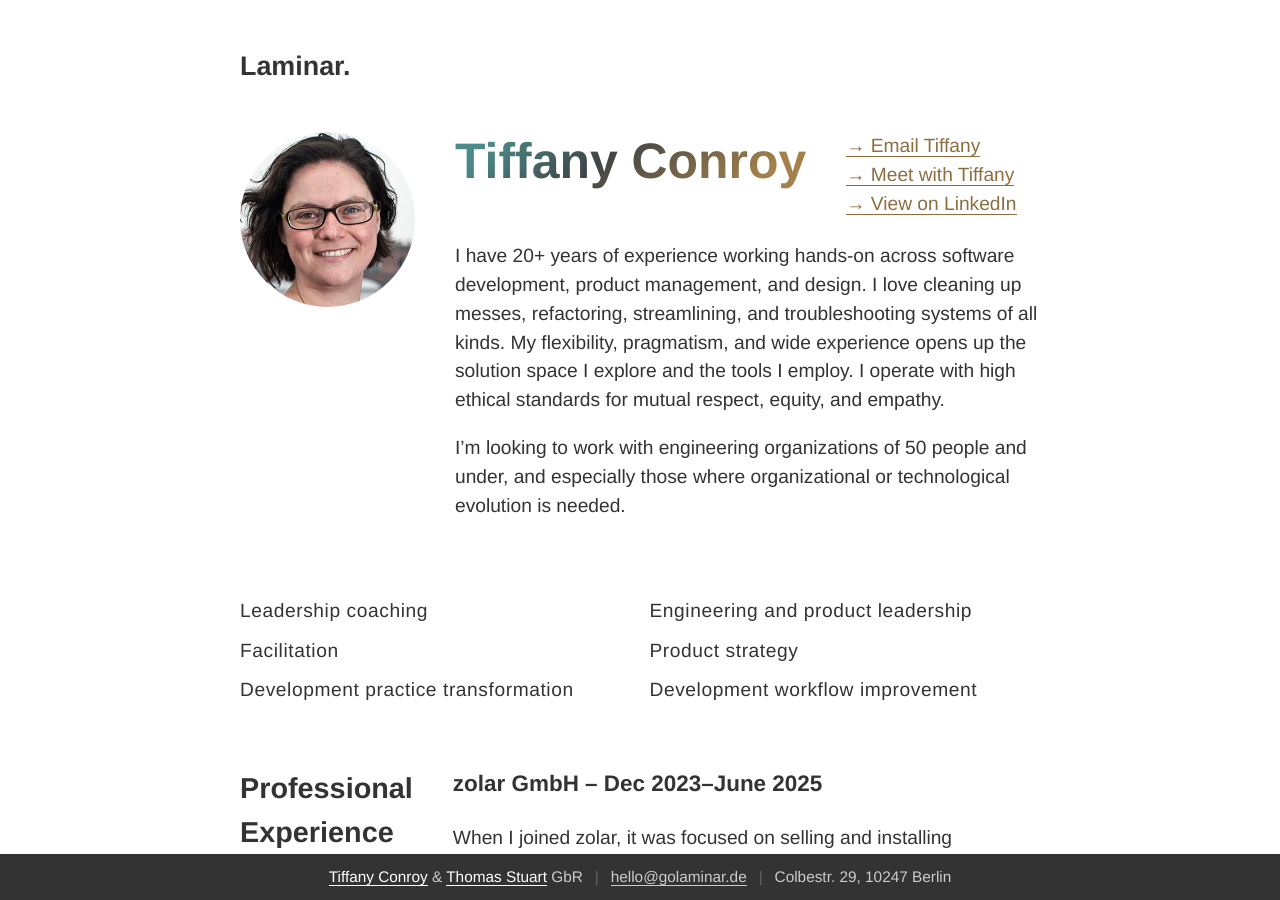
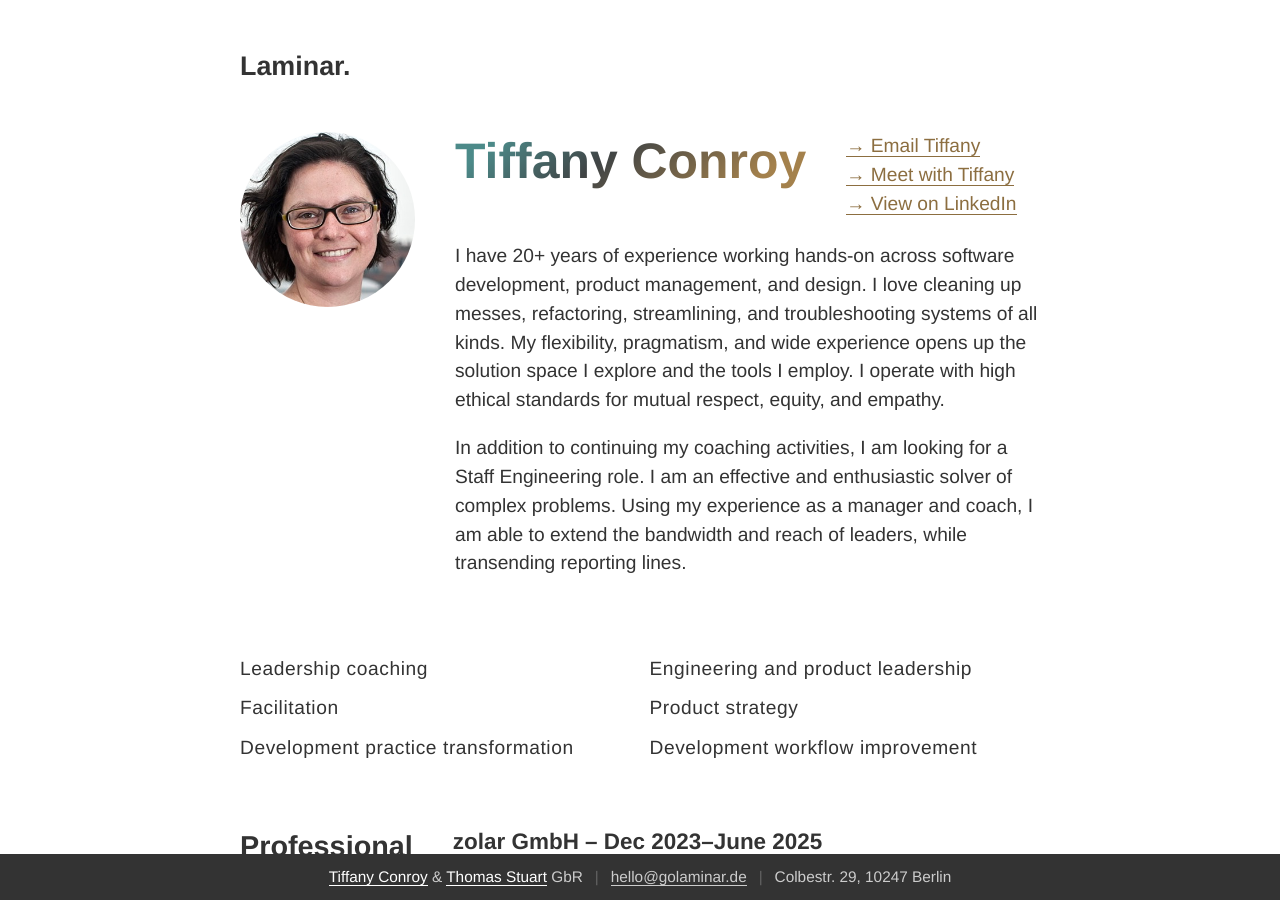
Before and after one commit to golaminar/golaminar.github.io, a Jekyll site: the page built from tiffany/cv.html, in a window 1280 px wide and 900 px high. Built offline with Jekyll 4.4.1, drawn with Linux system fonts in a browser that asks for light colours.

Commit message:
Update my focus

```diff
--- a/tiffany/cv.html
+++ b/tiffany/cv.html
@@ -47,8 +47,9 @@ redirect_from:
                     I operate with high ethical standards for mutual respect, equity, and empathy.
                 </p>
                 <p>
-                    I’m looking to work with engineering organizations of 50 people and under,
-                    and especially those where organizational or technological evolution is needed.
+                    In addition to continuing my coaching activities, I am looking for a Staff Engineering role.
+                    I am an effective and enthusiastic solver of complex problems. Using my experience as a manager and coach,
+                    I am able to extend the bandwidth and reach of leaders, while transending reporting lines.
                 </p>
             </div>
         </div>
```
